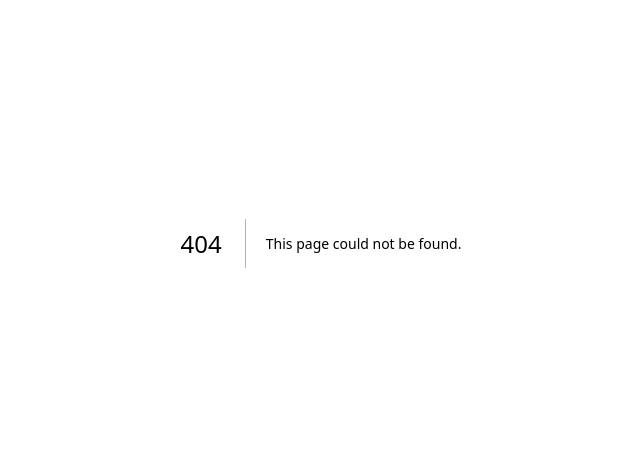
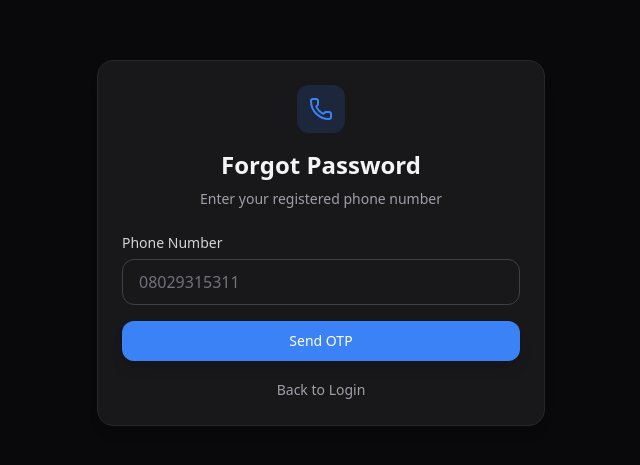
Before and after one commit to okekechuks/Portfolio, a Next.js app: page /admin/forgot-password in a window 1280 px wide. Before the commit this address had no page. Shown: the part 157-622 px from the top of the page, without its empty margins (319-959 px from the left). Built offline with nearby package versions, Linux system fonts and the light colour scheme.

Commit message:
feat: add forgot password flow for admin

```diff
--- /dev/null
+++ b/src/app/admin/forgot-password/page.tsx
@@ -0,0 +1,13 @@
+import { ForgotPasswordForm } from "@/components/admin/ForgotPasswordForm";
+
+export const metadata = {
+  title: "Forgot Password | Portfolio CMS",
+};
+
+export default function ForgotPasswordPage() {
+  return (
+    <div className="flex min-h-screen items-center justify-center bg-zinc-950 px-4">
+      <ForgotPasswordForm />
+    </div>
+  );
+}
--- /dev/null
+++ b/src/components/admin/ForgotPasswordForm.tsx
@@ -0,0 +1,132 @@
+"use client";
+
+import { useState } from "react";
+import Link from "next/link";
+import { Phone } from "lucide-react";
+import { authService } from "@/services/authService";
+import { Button } from "@/components/ui/Button";
+import { Input } from "@/components/ui/Input";
+import { Card } from "@/components/ui/Card";
+
+export function ForgotPasswordForm() {
+  const [phoneNumber, setPhoneNumber] = useState("");
+  const [newPassword, setNewPassword] = useState("");
+  const [step, setStep] = useState<"phone" | "reset" | "done">("phone");
+  const [message, setMessage] = useState("");
+  const [error, setError] = useState("");
+  const [isLoading, setIsLoading] = useState(false);
+
+  const handleSendOtp = async (e: React.FormEvent) => {
+    e.preventDefault();
+    setIsLoading(true);
+    setError("");
+    setMessage("");
+
+    const response = await authService.forgotPassword(phoneNumber);
+
+    if (response.success) {
+      setMessage(response.message);
+      setStep("reset");
+    } else {
+      setError(response.message);
+    }
+
+    setIsLoading(false);
+  };
+
+  const handleReset = async (e: React.FormEvent) => {
+    e.preventDefault();
+    setIsLoading(true);
+    setError("");
+
+    const response = await authService.resetPassword(phoneNumber, newPassword);
+
+    if (response.success) {
+      setMessage(response.message);
+      setStep("done");
+    } else {
+      setError(response.message);
+    }
+
+    setIsLoading(false);
+  };
+
+  return (
+    <Card className="w-full max-w-md">
+      <div className="mb-6 text-center">
+        <div className="mx-auto mb-4 flex h-12 w-12 items-center justify-center rounded-xl bg-[var(--accent)]/15 text-[var(--accent)]">
+          <Phone size={24} />
+        </div>
+        <h1 className="text-2xl font-bold text-zinc-100">Forgot Password</h1>
+        <p className="mt-2 text-sm text-zinc-400">
+          {step === "phone"
+            ? "Enter your registered phone number"
+            : step === "reset"
+              ? "Enter your new password"
+              : "Password reset complete"}
+        </p>
+      </div>
+
+      {step === "phone" && (
+        <form onSubmit={handleSendOtp} className="space-y-4">
+          <Input
+            type="tel"
+            label="Phone Number"
+            value={phoneNumber}
+            onChange={(e) => setPhoneNumber(e.target.value)}
+            placeholder="08029315311"
+            required
+            error={error || undefined}
+          />
+          <Button type="submit" className="w-full" isLoading={isLoading}>
+            Send OTP
+          </Button>
+        </form>
+      )}
+
+      {step === "reset" && (
+        <form onSubmit={handleReset} className="space-y-4">
+          {message && (
+            <p className="rounded-lg bg-green-500/10 p-3 text-sm text-green-400">
+              {message}
+            </p>
+          )}
+          <Input
+            type="password"
+            label="New Password"
+            value={newPassword}
+            onChange={(e) => setNewPassword(e.target.value)}
+            placeholder="Enter new password"
+            required
+            error={error || undefined}
+          />
+          <Button type="submit" className="w-full" isLoading={isLoading}>
+            Reset Password
+          </Button>
+        </form>
+      )}
+
+      {step === "done" && (
+        <div className="space-y-4 text-center">
+          <p className="rounded-lg bg-green-500/10 p-3 text-sm text-green-400">
+            {message}
+          </p>
+          <Link href="/admin/login">
+            <Button className="w-full">Back to Login</Button>
+          </Link>
+        </div>
+      )}
+
+      {step !== "done" && (
+        <div className="mt-4 text-center">
+          <Link
+            href="/admin/login"
+            className="text-sm text-zinc-400 transition-colors hover:text-[var(--accent)]"
+          >
+            Back to Login
+          </Link>
+        </div>
+      )}
+    </Card>
+  );
+}
```
